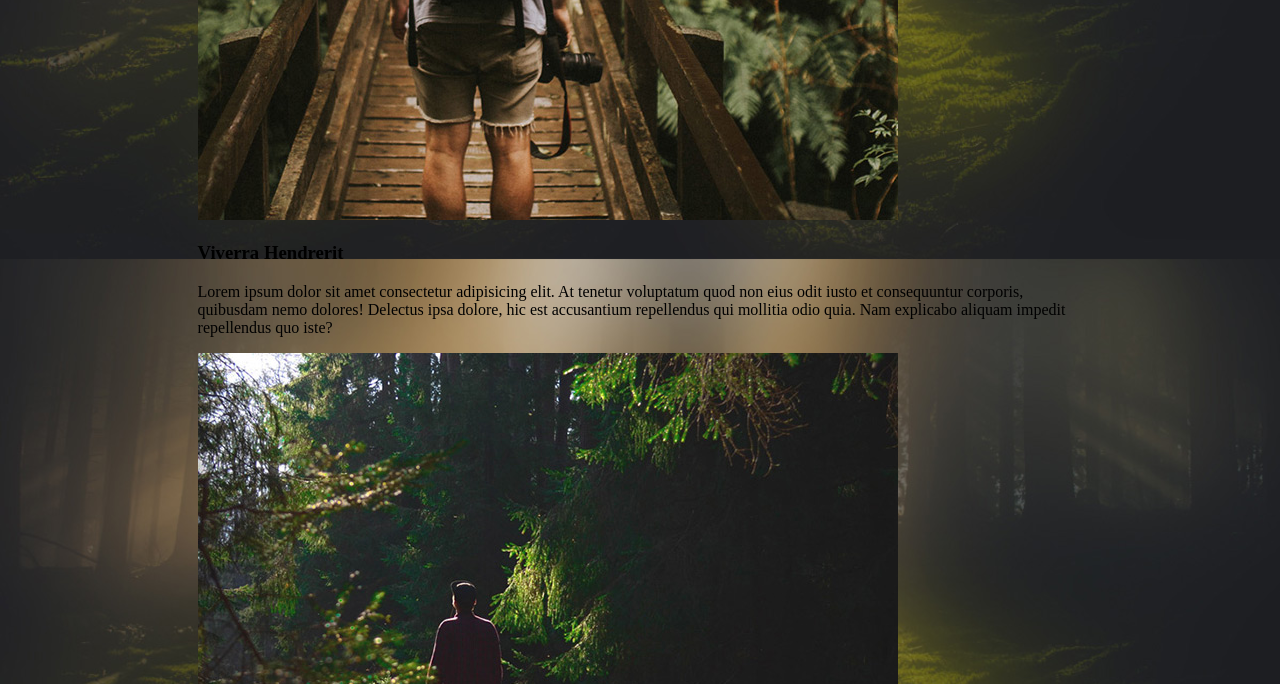
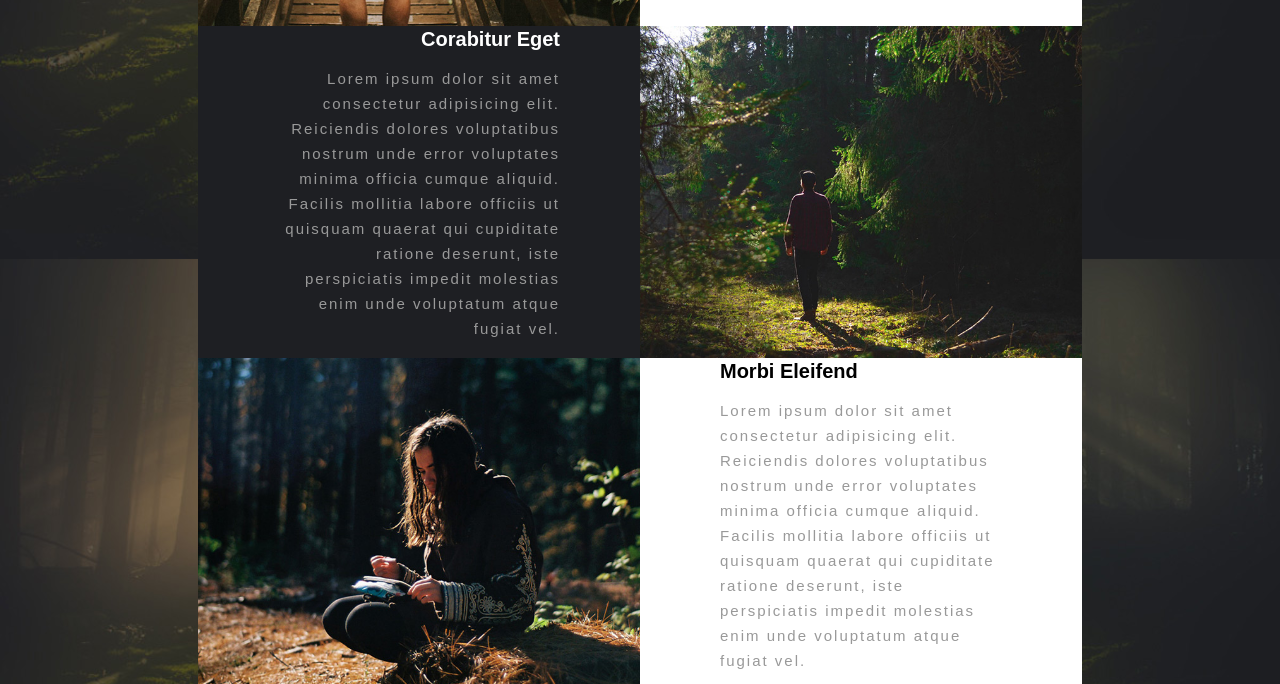
Before and after one commit to vicfir/caminar, a plain HTML site: page index.html in a window 1280 px wide. Shown: the part 2301-2985 px from the top of the page. Drawn offline with Linux system fonts and the light colour scheme.

Commit message:
section 3 style + footer html

```diff
--- a/index.html
+++ b/index.html
@@ -5,6 +5,7 @@
     <meta http-equiv="X-UA-Compatible" content="IE=edge">
     <meta name="viewport" content="width=device-width, initial-scale=1.0">
     <link rel="stylesheet" href="public/css/style.css">
+    <script src="https://kit.fontawesome.com/2a8bcb42de.js" crossorigin="anonymous"></script>
     <title>Document</title>
 </head>
 <body>
@@ -43,23 +44,23 @@
             </div>
         </section>
         <section id="sect3">
-            <div>
+            <div class="rowSect3">
                 <div><img src="./public/img/pic06.jpg" alt=""></div>
-                <div>
+                <div class="titleSect3">
                     <h3>Viverra Hendrerit</h3>
                     <p>Lorem ipsum dolor sit amet consectetur adipisicing elit. At tenetur voluptatum quod non eius odit iusto et consequuntur corporis, quibusdam nemo dolores! Delectus ipsa dolore, hic est accusantium repellendus qui mollitia odio quia. Nam explicabo aliquam impedit repellendus quo iste?</p>
                 </div>
             </div>
-            <div>
-                <div><img src="./public/img/pic07.jpg" alt=""></div>
-                <div>
+            <div class="rowSect3">
+                <div class="titleSect3 bl">
                     <h3>Corabitur Eget</h3>
                     <p>Lorem ipsum dolor sit amet consectetur adipisicing elit. Reiciendis dolores voluptatibus nostrum unde error voluptates minima officia cumque aliquid. Facilis mollitia labore officiis ut quisquam quaerat qui cupiditate ratione deserunt, iste perspiciatis impedit molestias enim unde voluptatum atque fugiat vel.</p>
                 </div>
+                <div><img src="./public/img/pic07.jpg" alt=""></div>
             </div>
-            <div>
+            <div class="rowSect3">
                 <div><img src="./public/img/pic08.jpg" alt=""></div>
-                <div>
+                <div class="titleSect3">
                     <h3>Morbi Eleifend</h3>
                     <p>Lorem ipsum dolor sit amet consectetur adipisicing elit. Reiciendis dolores voluptatibus nostrum unde error voluptates minima officia cumque aliquid. Facilis mollitia labore officiis ut quisquam quaerat qui cupiditate ratione deserunt, iste perspiciatis impedit molestias enim unde voluptatum atque fugiat vel.</p>
                 </div>
@@ -67,7 +68,10 @@
         </section>
     </main>
     <footer>
-
+        <i class="fa-brands fa-twitter"></i>
+        <i class="fa-brands fa-facebook-f"></i>
+        <i class="fa-brands fa-instagram"></i>
+        <i class="fa-regular fa-envelope"></i>
     </footer>
 </body>
 </html>
--- a/public/sass/style.sass
+++ b/public/sass/style.sass
@@ -111,6 +111,49 @@ section
         flex-grow: 1
         width: 40%
 // ------------SECTION 3------------
+#sect3
+
+.rowSect3
+    display: flex
+
+    .titleSect3
+        background-color: white
+        display: flex
+        flex-direction: column
+        justify-content: center
+
+        h3
+            font-family: Arial, Helvetica, sans-serif
+            font-weight: 800
+            font-size: 20px
+            margin: 0
+            padding: 0 80px
+
+        p
+            font-family: Arial, Helvetica, sans-serif
+            font-weight: 100
+            font-size: 15px
+            letter-spacing: 2px
+            line-height: 25px
+            color: #999999
+            padding: 0 80px
+
+    .bl
+        background-color: #1e1f23
+
+        h3
+            text-align: right
+            color: white
+
+        p
+            text-align: right
+    div
+        width: 50%
+
+        img
+            width: 100%
+            display: block
+
 
 // ------------FOOTER------------
 
```
Also changed, not shown: public/css/style.css, 1 other file.
